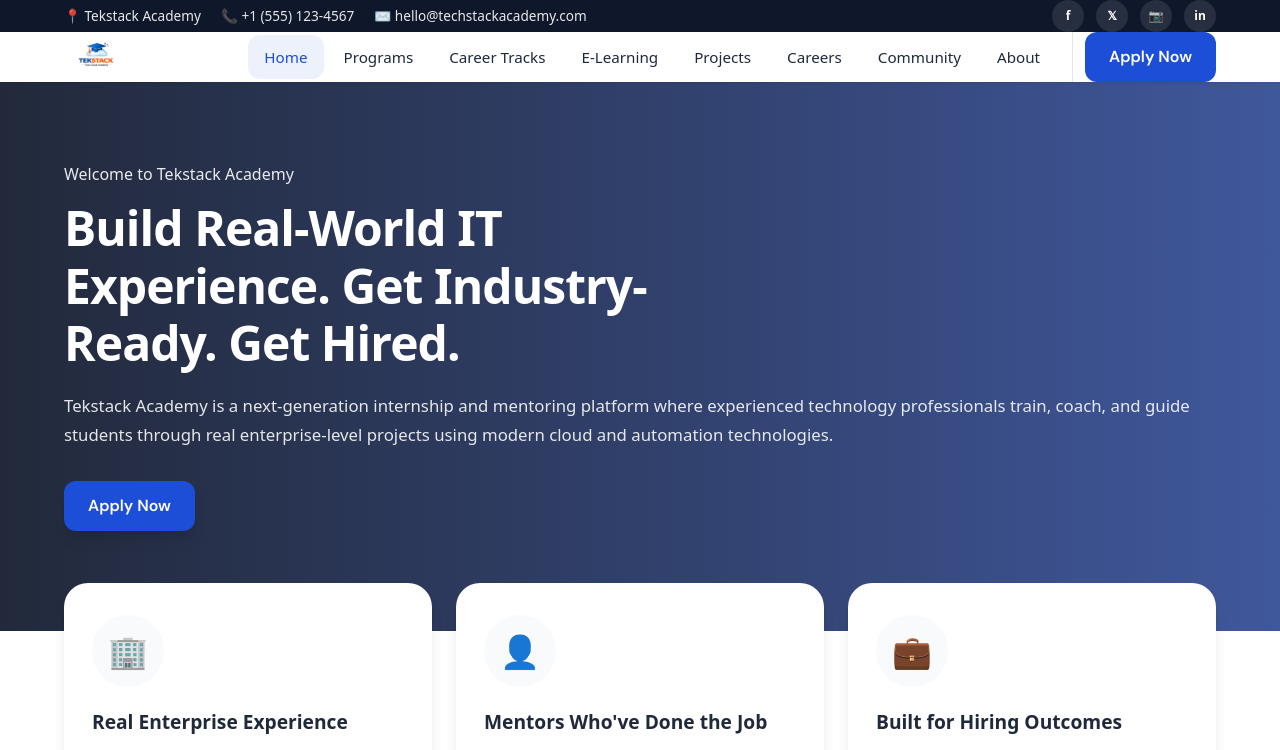
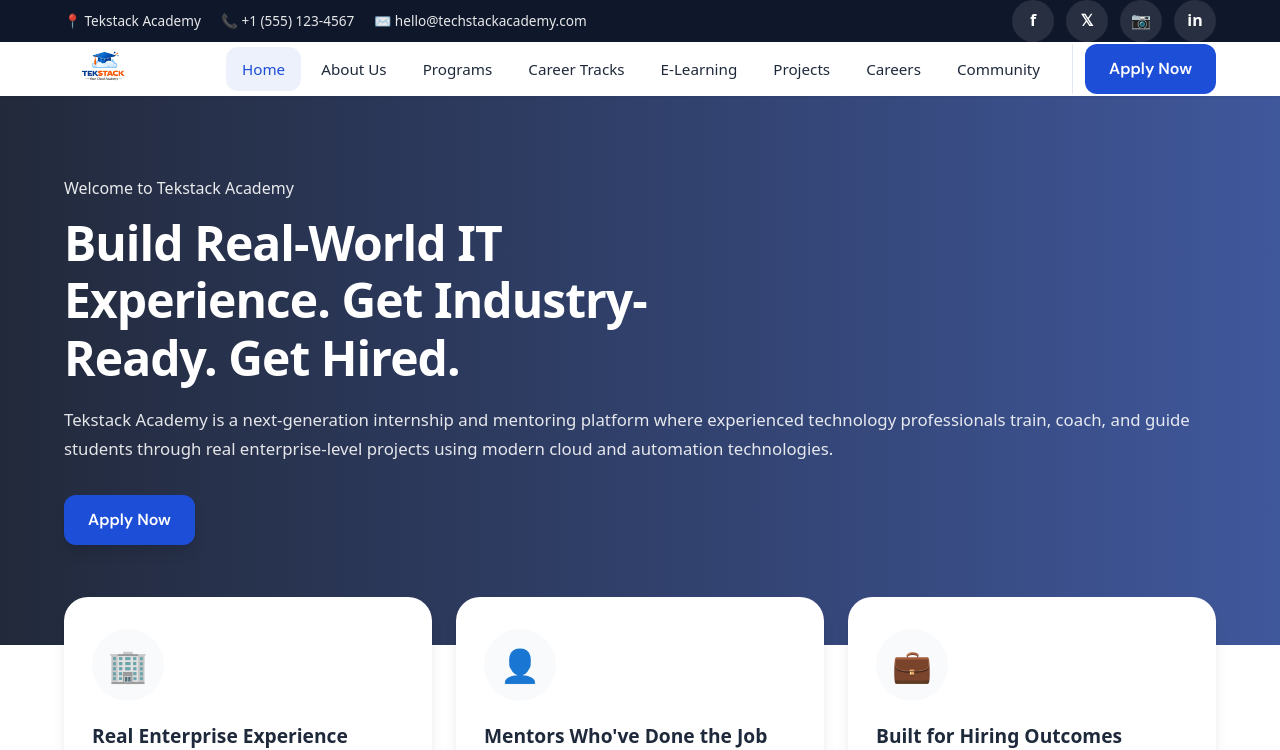
Before and after one commit to nhockcuncon77/TeckStack-Academy, a React (Vite) app in the folder client/: page / in a window 1280 px wide. Shown: the top 750 px of the page. Built offline with nearby package versions, Linux system fonts and the light colour scheme; no server answers.

Commit message:
Menu: About Us after Home; larger logo; larger social icons; footer link label
Co-authored-by: Cursor <cursoragent@cursor.com>

```diff
--- a/client/src/components/Footer.css
+++ b/client/src/components/Footer.css
@@ -64,9 +64,9 @@
 }
 
 .footer-logo-img {
-  height: 52px;
+  height: 64px;
   width: auto;
-  max-width: 220px;
+  max-width: 280px;
   object-fit: contain;
   display: block;
 }
@@ -82,19 +82,19 @@
 .footer-social {
   display: flex;
   justify-content: center;
-  gap: 12px;
+  gap: 16px;
 }
 
 .footer-social-btn {
-  width: 44px;
-  height: 44px;
+  width: 56px;
+  height: 56px;
   display: flex;
   align-items: center;
   justify-content: center;
   border-radius: 50%;
   background: rgba(255, 255, 255, 0.1);
   color: white;
-  font-size: 0.85rem;
+  font-size: 1.25rem;
   font-weight: 600;
   transition: background 0.2s;
 }
--- a/client/src/components/Footer.jsx
+++ b/client/src/components/Footer.jsx
@@ -10,7 +10,7 @@ const footerColumns = {
     { to: '/programs', label: 'Programs' },
     { to: '/career-tracks', label: 'Career Tracks' },
     { to: '/e-learning', label: 'E-Learning' },
-    { to: '/about', label: 'About' },
+    { to: '/about', label: 'About Us' },
   ],
   'Quick Link': [
     { to: '/apply', label: 'Apply' },
--- a/client/src/components/Header.css
+++ b/client/src/components/Header.css
@@ -40,15 +40,15 @@
 }
 
 .top-bar-social {
-  width: 32px;
-  height: 32px;
+  width: 42px;
+  height: 42px;
   display: flex;
   align-items: center;
   justify-content: center;
   border-radius: 50%;
   background: rgba(255, 255, 255, 0.1);
   color: white;
-  font-size: 0.75rem;
+  font-size: 1rem;
   font-weight: 600;
   transition: background 0.2s;
 }
@@ -82,9 +82,9 @@
 }
 
 .logo-img {
-  height: 44px;
+  height: 54px;
   width: auto;
-  max-width: 200px;
+  max-width: 240px;
   object-fit: contain;
   display: block;
 }
--- a/client/src/components/Header.jsx
+++ b/client/src/components/Header.jsx
@@ -4,13 +4,13 @@ import './Header.css'
 
 const navItems = [
   { to: '/', label: 'Home' },
+  { to: '/about', label: 'About Us' },
   { to: '/programs', label: 'Programs' },
   { to: '/career-tracks', label: 'Career Tracks' },
   { to: '/e-learning', label: 'E-Learning' },
   { to: '/projects', label: 'Projects' },
   { to: '/careers', label: 'Careers' },
   { to: '/community', label: 'Community' },
-  { to: '/about', label: 'About' },
 ]
 
 const socialIcons = [
```
Also changed, not shown: 1 other file (tests, documents, lock files or other folders).
